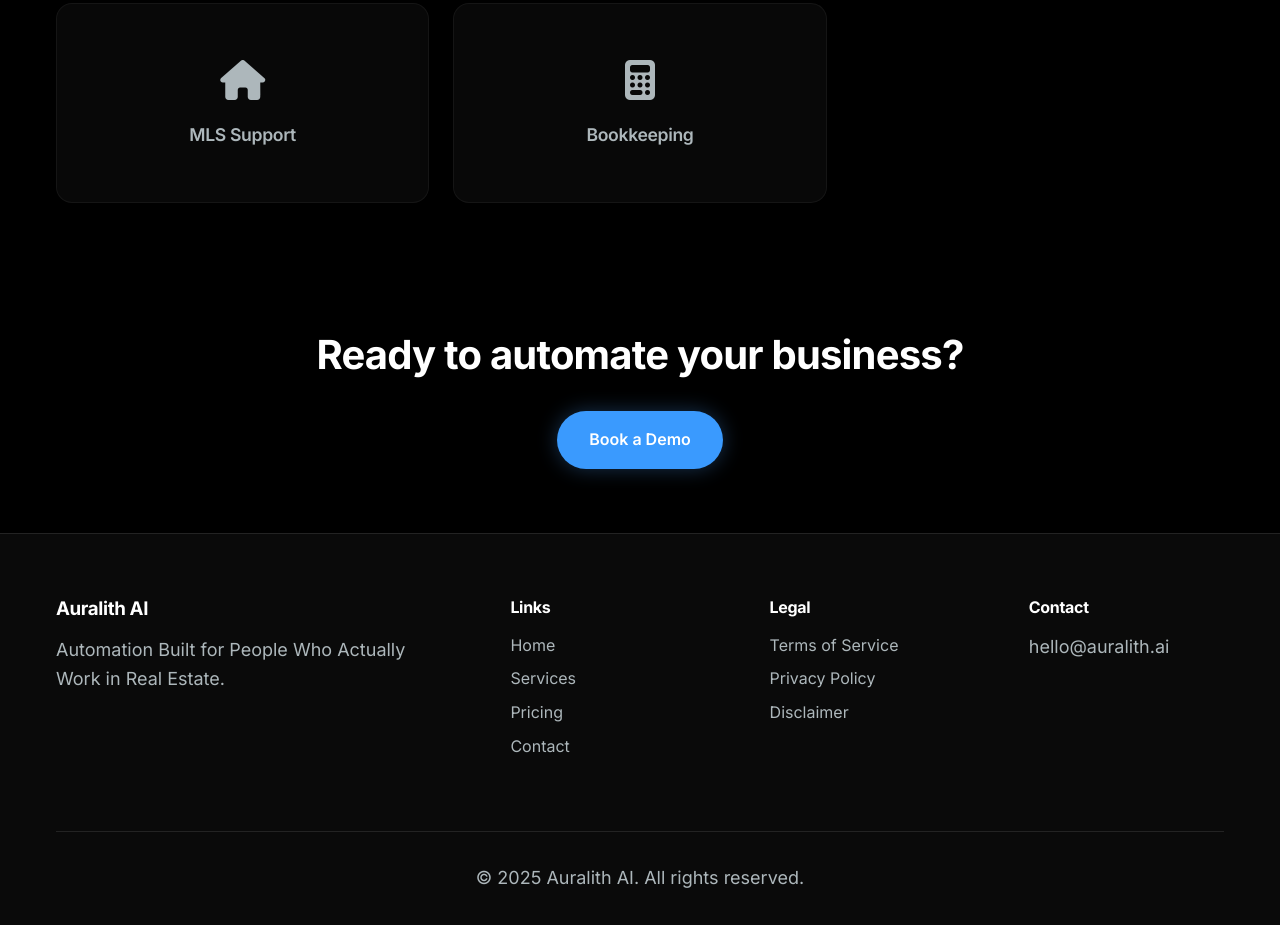
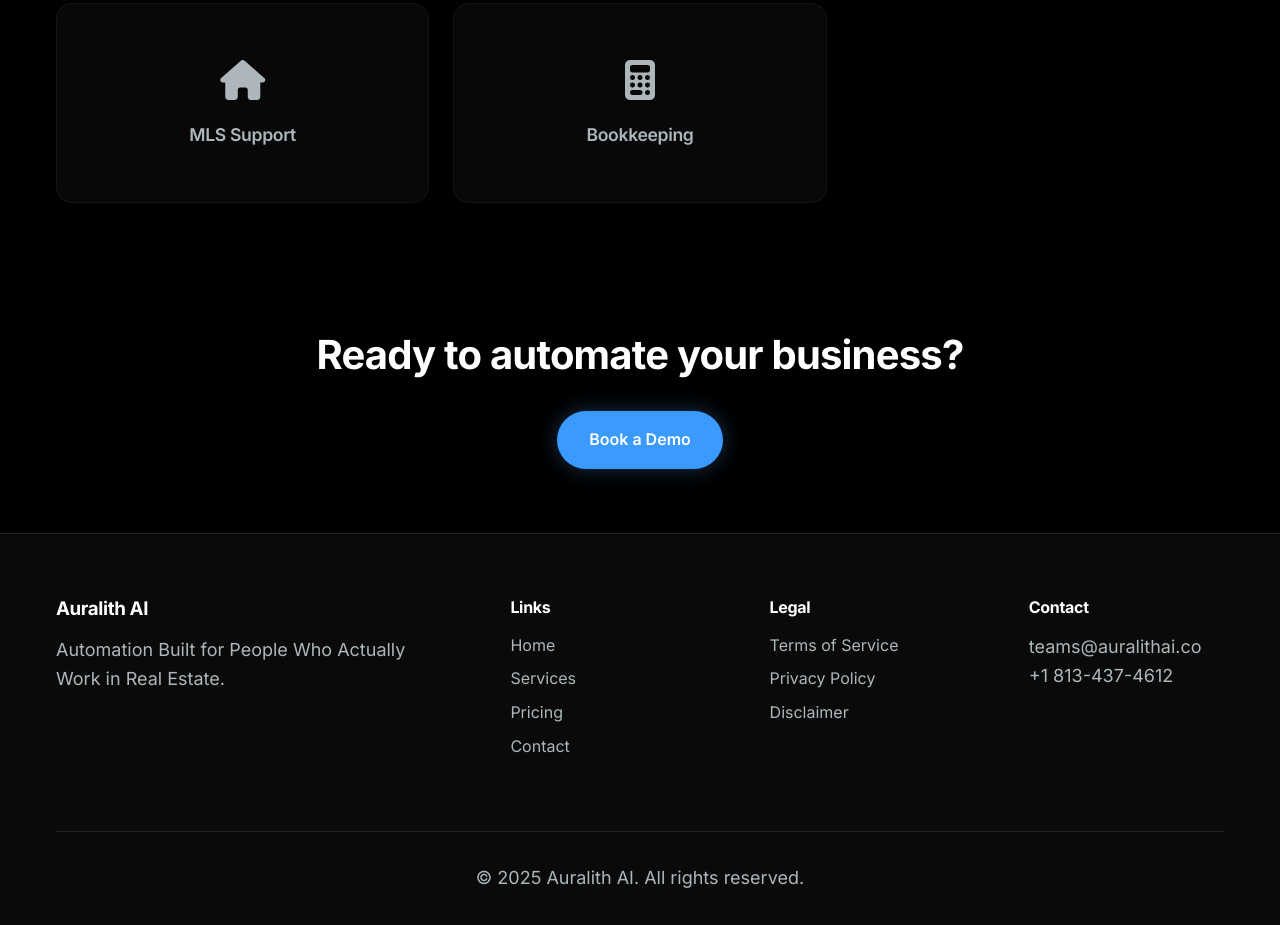
Before and after one commit to DevEnigma99/auralith-website, a plain HTML site: page index.html in a window 1280 px wide. Shown: the part 3405-4330 px from the top of the page. Drawn offline with Linux system fonts and the light colour scheme.

Commit message:
Update contact information in footer

```diff
--- a/index.html
+++ b/index.html
@@ -284,7 +284,8 @@
                 </div>
                 <div class="footer-col">
                     <h4>Contact</h4>
-                    <p>hello@auralith.ai</p>
+                    <p>teams@auralithai.co</p>
+                    <p>+1 813-437-4612</p>
                 </div>
             </div>
             <div class="footer-bottom text-center">
```
